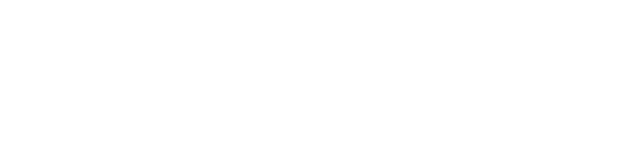
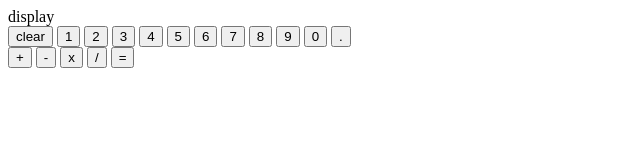
Before and after one commit to viar7-0/calculator, a plain HTML site: page index.html in a window 1280 px wide. Shown: the whole page, without its empty margins (0-640 px from the left). Drawn offline with Linux system fonts and the light colour scheme.

Commit message:
Add buttons

```diff
--- a/index.html
+++ b/index.html
@@ -3,10 +3,39 @@
 <head>
     <meta charset="UTF-8">
     <meta name="viewport" content="width=device-width, initial-scale=1.0">
-    <title>Document</title>
+    <title>Calculator</title>
      <link rel="stylesheet" href="style.css">
 </head>
 <body>
+    <div class="screenRatio">
+        <div class="display">display </div>
+    <div class="container">
+
+        <div class="num-grid">
+            <button>clear</button>
+            <button>1</button>
+            <button>2</button>
+            <button>3</button>
+            <button>4</button>
+            <button>5</button>
+            <button>6</button>
+            <button>7</button>
+            <button>8</button>
+            <button>9</button>
+            <button>0</button>
+            <button>.</button>
+        </div>
+        <div class="operand">
+            <button>+</button>
+             <button>-</button>
+              <button>x</button>
+               <button>/</button>
+                <button>=</button>
+
+        </div>
+    </div>
+    </div>
+
     <script src="javascript.js"></script>
 </body>
 </html>
```
